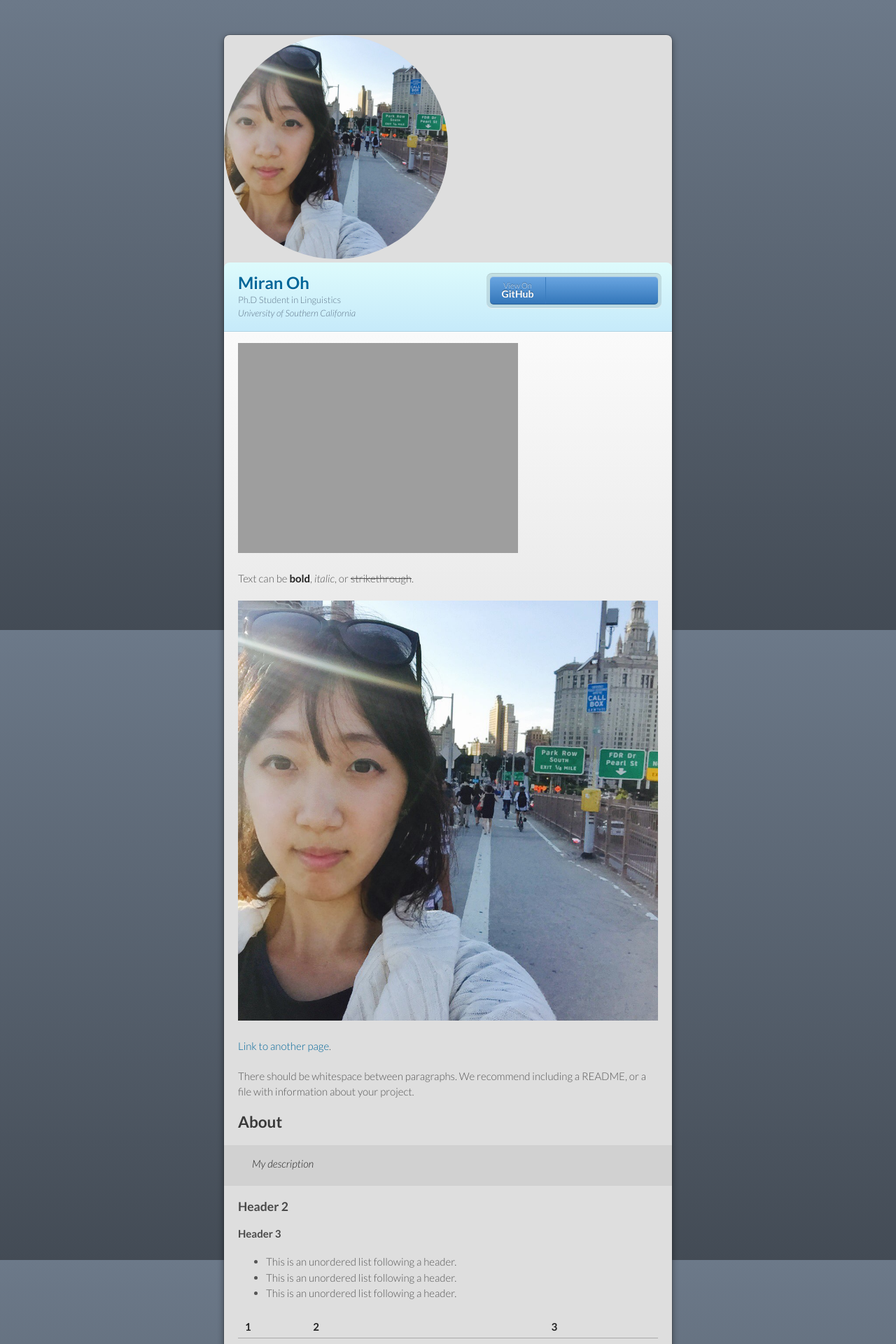
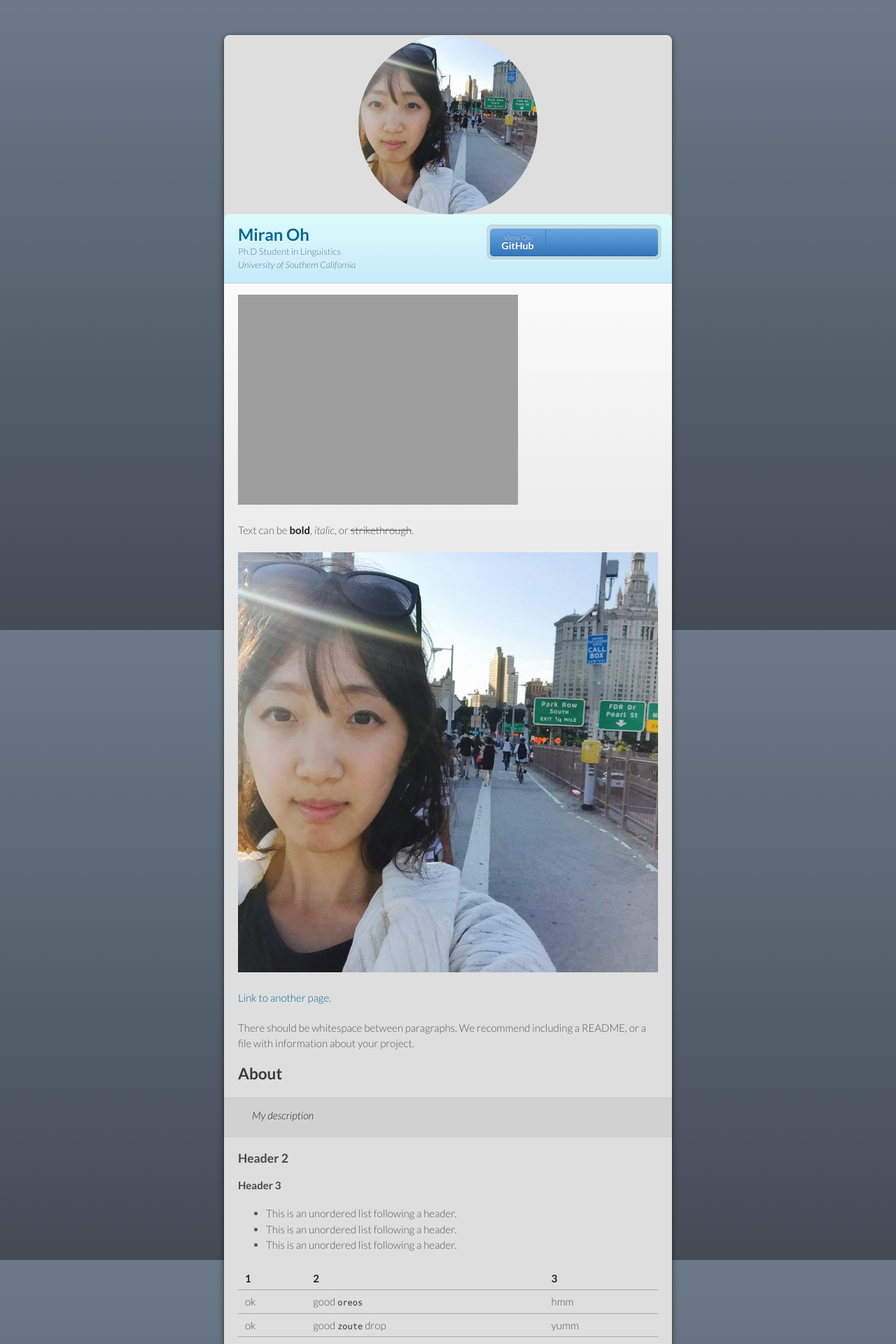
Before and after one commit to miranoh/miranoh.github.io, a Jekyll site: the page built from index.md, in a window 1280 px wide. Shown: the top 1920 px of the page at 70% size. Built offline with Jekyll 4.4.1, drawn with Linux system fonts in a browser that asks for light colours; some web fonts are replaced.

Commit message:
minor change

```diff
--- a/assets/css/styles.css
+++ b/assets/css/styles.css
@@ -11,8 +11,9 @@ html {
 
 .image-circle {
   border-radius: 50%;
+  display: block;
   margin: auto;
-  width: 50%
+  width: 40%
 }
 
 body {
```
